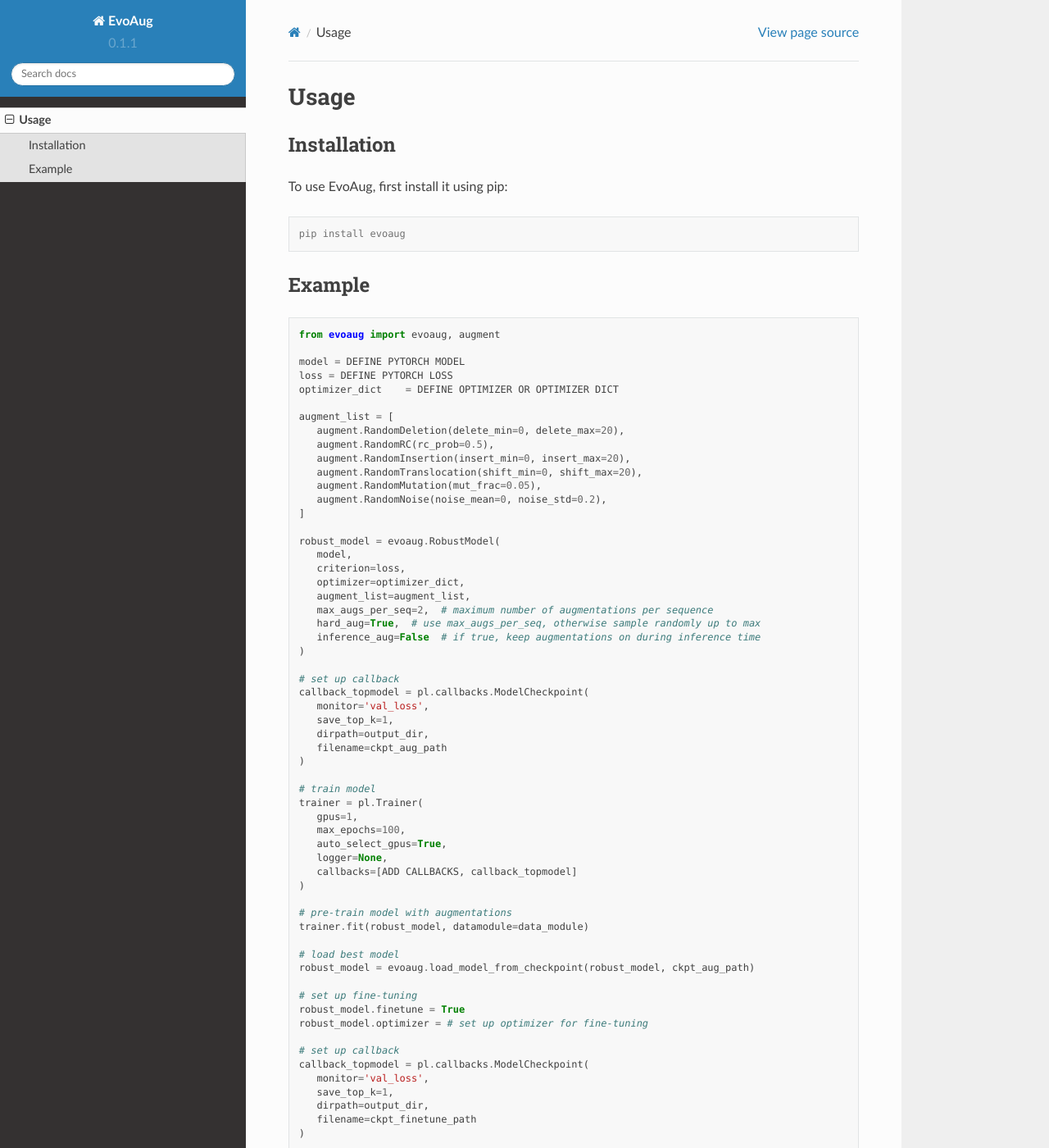
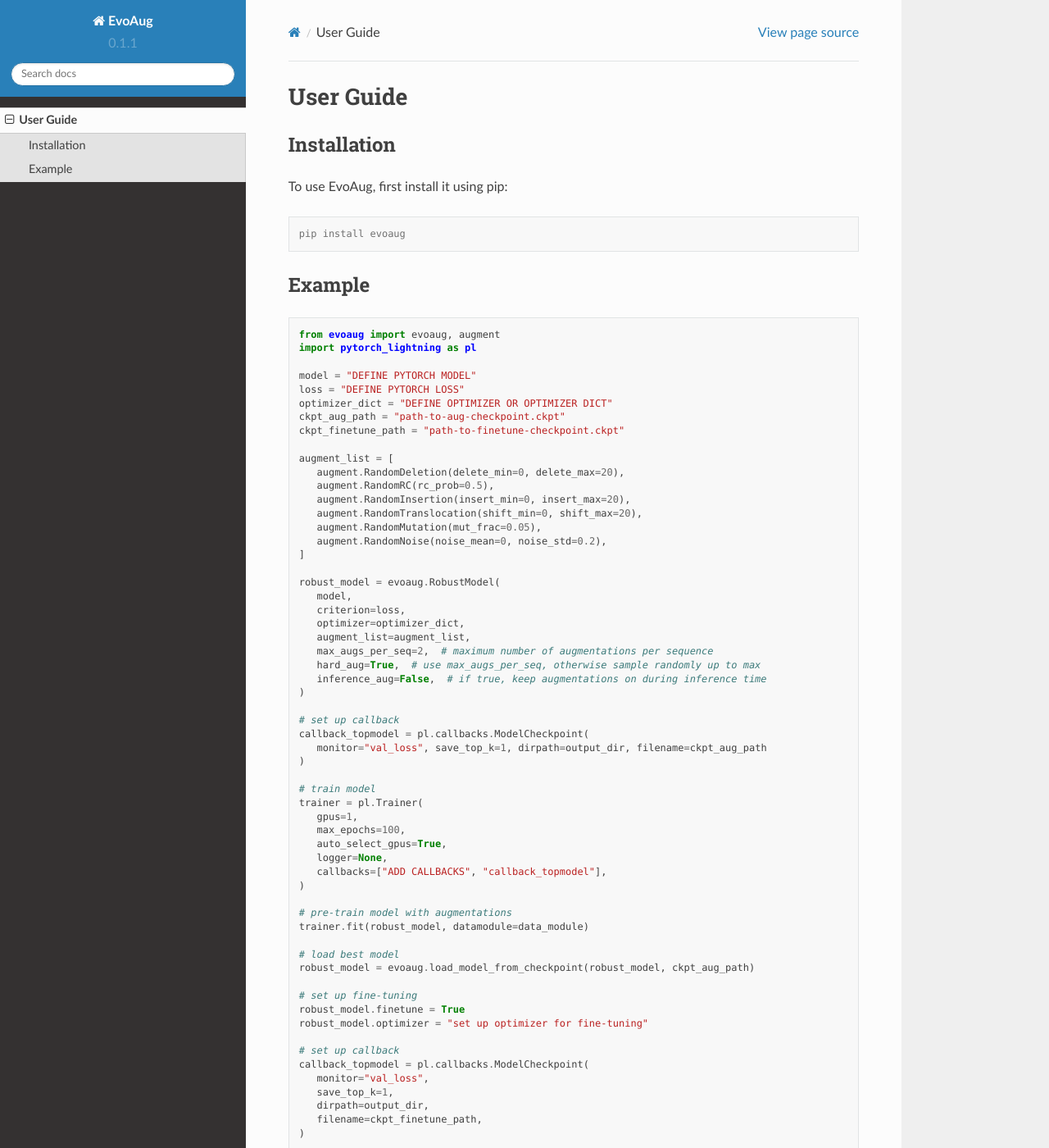
Before and after one commit to p-koo/evoaug, a Sphinx documentation site: the page built from docs/source/usage.rst, in a window 1280 px wide and 1400 px high. Shown: the whole window at 82% size. Built offline with Sphinx 7.4.7 and the Read the Docs theme 2.0.0, drawn with Linux system fonts in a browser that asks for light colours; some of the changed text lies outside the part shown.

Commit message:
fix syntax in python code block + change name
Change the name to 'User Guide'

```diff
--- a/docs/source/usage.rst
+++ b/docs/source/usage.rst
@@ -1,5 +1,5 @@
-Usage
-=====
+User Guide
+==========
 
 .. _installation:
 
@@ -18,10 +18,13 @@
 .. code-block:: python
 
    from evoaug import evoaug, augment
+   import pytorch_lightning as pl
 
-   model = DEFINE PYTORCH MODEL
-   loss = DEFINE PYTORCH LOSS
-   optimizer_dict    = DEFINE OPTIMIZER OR OPTIMIZER DICT
+   model = "DEFINE PYTORCH MODEL"
+   loss = "DEFINE PYTORCH LOSS"
+   optimizer_dict = "DEFINE OPTIMIZER OR OPTIMIZER DICT"
+   ckpt_aug_path = "path-to-aug-checkpoint.ckpt"
+   ckpt_finetune_path = "path-to-finetune-checkpoint.ckpt"
 
    augment_list = [
       augment.RandomDeletion(delete_min=0, delete_max=20),
@@ -39,15 +42,12 @@
       augment_list=augment_list,
       max_augs_per_seq=2,  # maximum number of augmentations per sequence
       hard_aug=True,  # use max_augs_per_seq, otherwise sample randomly up to max
-      inference_aug=False  # if true, keep augmentations on during inference time
+      inference_aug=False,  # if true, keep augmentations on during inference time
    )
 
    # set up callback
    callback_topmodel = pl.callbacks.ModelCheckpoint(
-      monitor='val_loss',
-      save_top_k=1,
-      dirpath=output_dir,
-      filename=ckpt_aug_path
+      monitor="val_loss", save_top_k=1, dirpath=output_dir, filename=ckpt_aug_path
    )
 
    # train model
@@ -56,7 +56,7 @@
       max_epochs=100,
       auto_select_gpus=True,
       logger=None,
-      callbacks=[ADD CALLBACKS, callback_topmodel]
+      callbacks=["ADD CALLBACKS", "callback_topmodel"],
    )
 
    # pre-train model with augmentations
@@ -67,14 +67,14 @@
 
    # set up fine-tuning
    robust_model.finetune = True
-   robust_model.optimizer = # set up optimizer for fine-tuning
+   robust_model.optimizer = "set up optimizer for fine-tuning"
 
    # set up callback
    callback_topmodel = pl.callbacks.ModelCheckpoint(
-      monitor='val_loss',
+      monitor="val_loss",
       save_top_k=1,
       dirpath=output_dir,
-      filename=ckpt_finetune_path
+      filename=ckpt_finetune_path,
    )
 
    # set up pytorch lightning trainer
@@ -83,7 +83,7 @@
       max_epochs=100,
       auto_select_gpus=True,
       logger=None,
-      callbacks=[ADD CALLBACKS, callback_topmodel]
+      callbacks=["ADD CALLBACKS", "callback_topmodel"],
    )
 
    # fine-tune model
```
